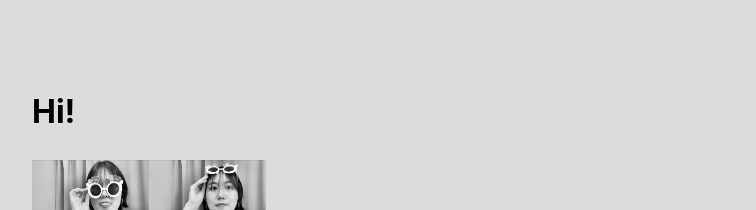
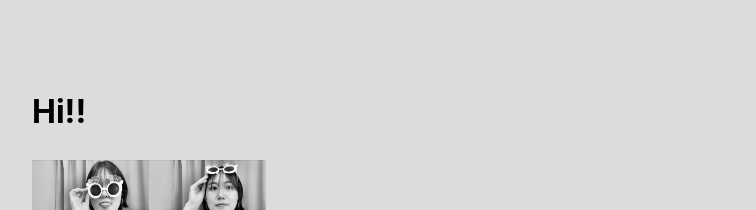
Before and after one commit to tjdgml97/nextjs, a Next.js app: page / in a window 1280 px wide. Shown: the top 210 px of the page, without its empty margins (0-756 px from the left). Built offline with nearby package versions, Linux system fonts and the light colour scheme.

Commit message:
change link

```diff
--- a/pages/index.js
+++ b/pages/index.js
@@ -31,7 +31,7 @@ export default function Home() {
 
         {/* <Image src="img/IMG_1154.jpg" height={10} width={10} layout={"fill"}   objectFit={"cover"}/> */}
         {/* <Link href="post/first-post"></Link> */}
-        <h3 className={styles.face}>Hi!<br></br></h3>
+        <h3 className={styles.face}>Hi!!<br></br></h3>
               <Image  src="img/IMG_1154.jpg" height={160} width={250} />
         <h2>I am SeongHee</h2>
 
```
